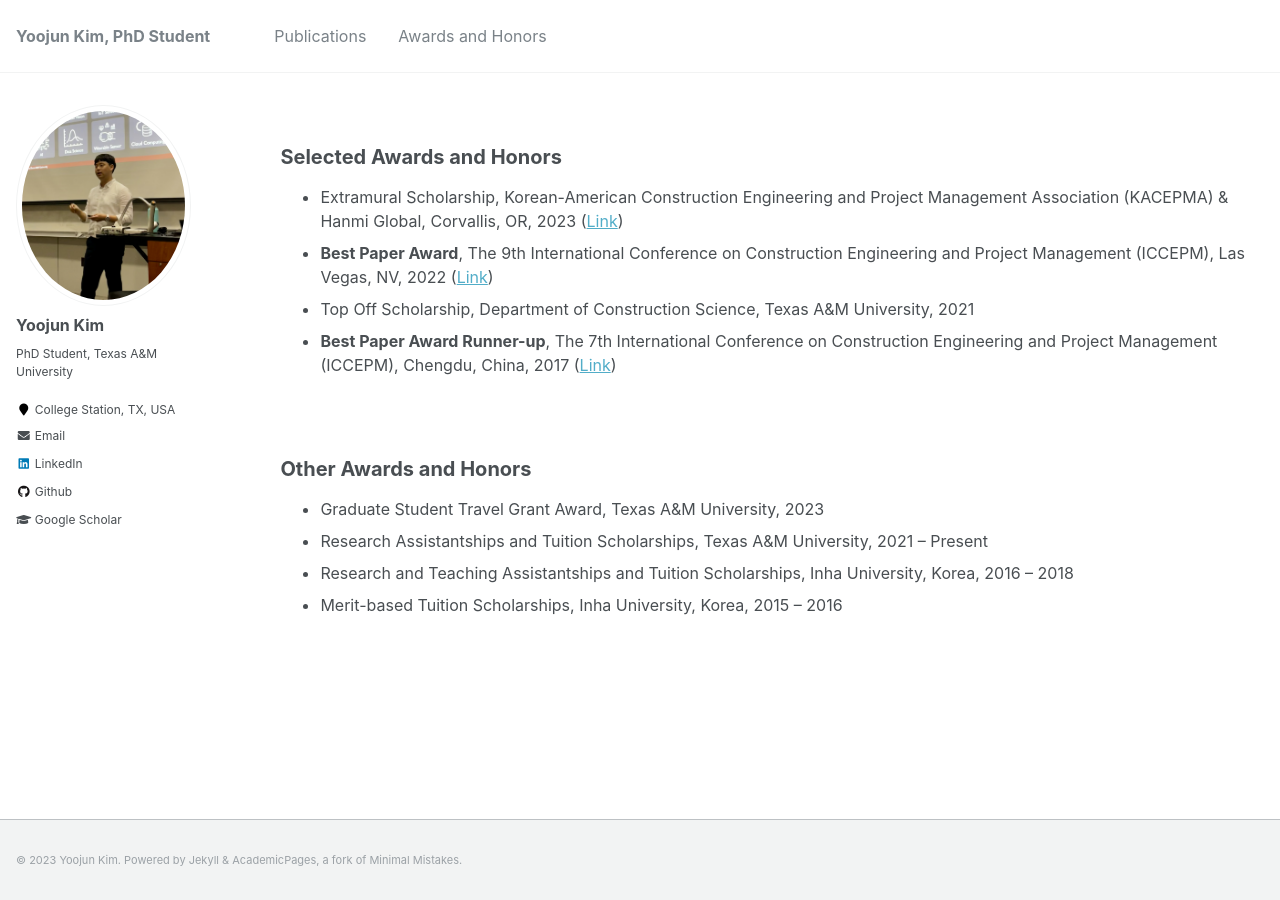
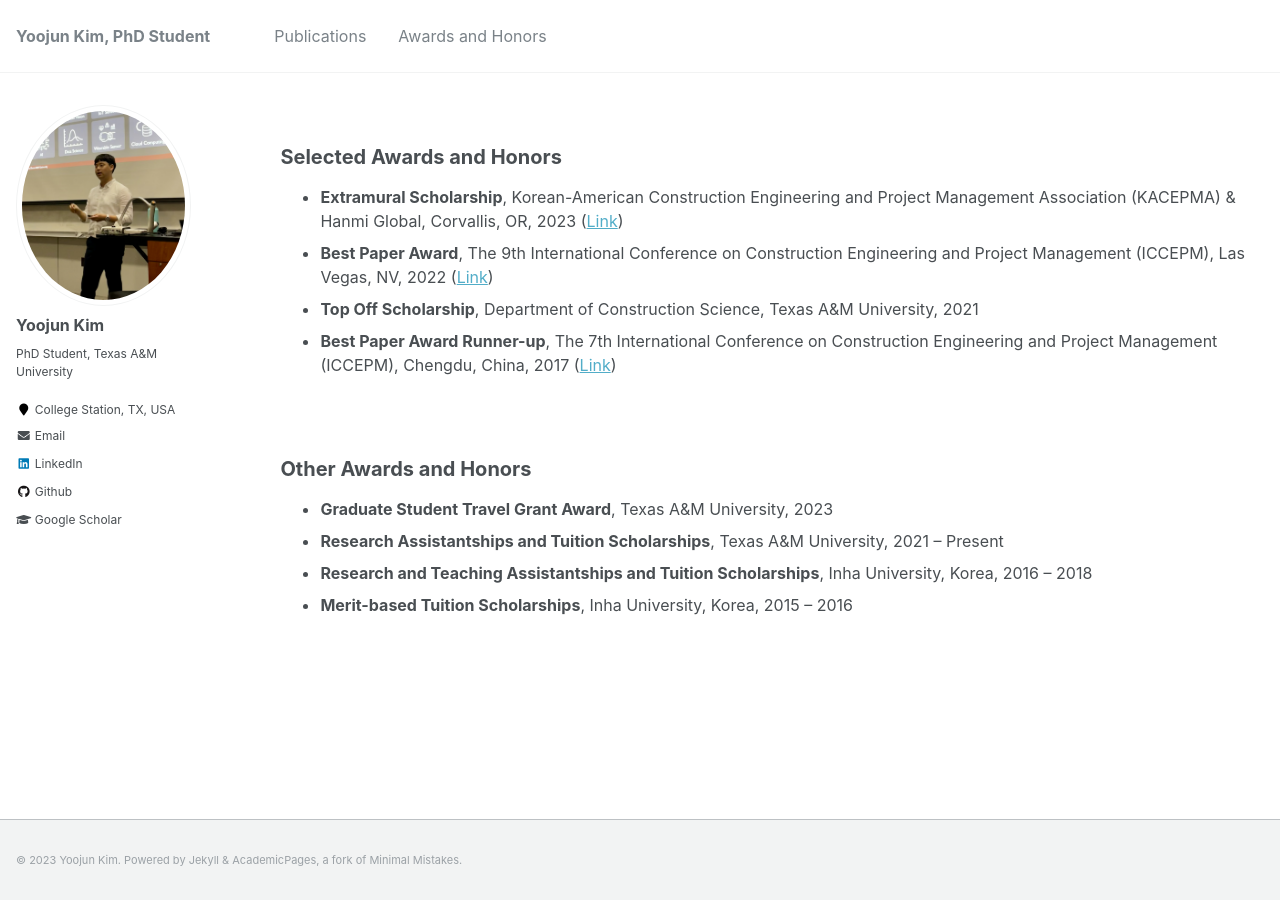
Before and after one commit to yoojunT/yoojunT.github.io, a Jekyll site: the page built from _pages/award.md, in a window 1280 px wide. Built offline with Jekyll 4.4.1, drawn with Linux system fonts in a browser that asks for light colours.

```diff
--- a/_pages/award.md
+++ b/_pages/award.md
@@ -6,16 +6,16 @@ author_profile: true
 ---
 <h2 id="SelectedHonor">Selected Awards and Honors</h2>
 
-* Extramural Scholarship, Korean-American Construction Engineering and Project Management Association (KACEPMA) & Hanmi Global, Corvallis, OR, 2023 ([Link](https://news.nate.com/view/20230712n08401))
+* **Extramural Scholarship**, Korean-American Construction Engineering and Project Management Association (KACEPMA) & Hanmi Global, Corvallis, OR, 2023 ([Link](https://news.nate.com/view/20230712n08401))
 * **Best Paper Award**, The 9th International Conference on Construction Engineering and Project Management (ICCEPM), Las Vegas, NV, 2022 ([Link](https://scholar.google.com/citations?view_op=view_citation&hl=en&user=hYRXPWgAAAAJ&sortby=pubdate&citation_for_view=hYRXPWgAAAAJ:YsMSGLbcyi4C))
-* Top Off Scholarship, Department of Construction Science, Texas A&M University, 2021
+* **Top Off Scholarship**, Department of Construction Science, Texas A&M University, 2021
 * **Best Paper Award Runner-up**, The 7th International Conference on Construction Engineering and Project Management (ICCEPM), Chengdu, China, 2017 ([Link](https://www.researchgate.net/publication/360804749_Around_View_Monitoring_System_for_Hydraulic_Excavators))
 
 <br />
 
 <h2 id="OtherHonor">Other Awards and Honors</h2>
 
-* Graduate Student Travel Grant Award, Texas A&M University, 2023
-* Research Assistantships and Tuition Scholarships, Texas A&M University, 2021 – Present
-* Research and Teaching Assistantships and Tuition Scholarships, Inha University, Korea, 2016 – 2018
-* Merit-based Tuition Scholarships, Inha University, Korea, 2015 – 2016
+* **Graduate Student Travel Grant Award**, Texas A&M University, 2023
+* **Research Assistantships and Tuition Scholarships**, Texas A&M University, 2021 – Present
+* **Research and Teaching Assistantships and Tuition Scholarships**, Inha University, Korea, 2016 – 2018
+* **Merit-based Tuition Scholarships**, Inha University, Korea, 2015 – 2016
```
